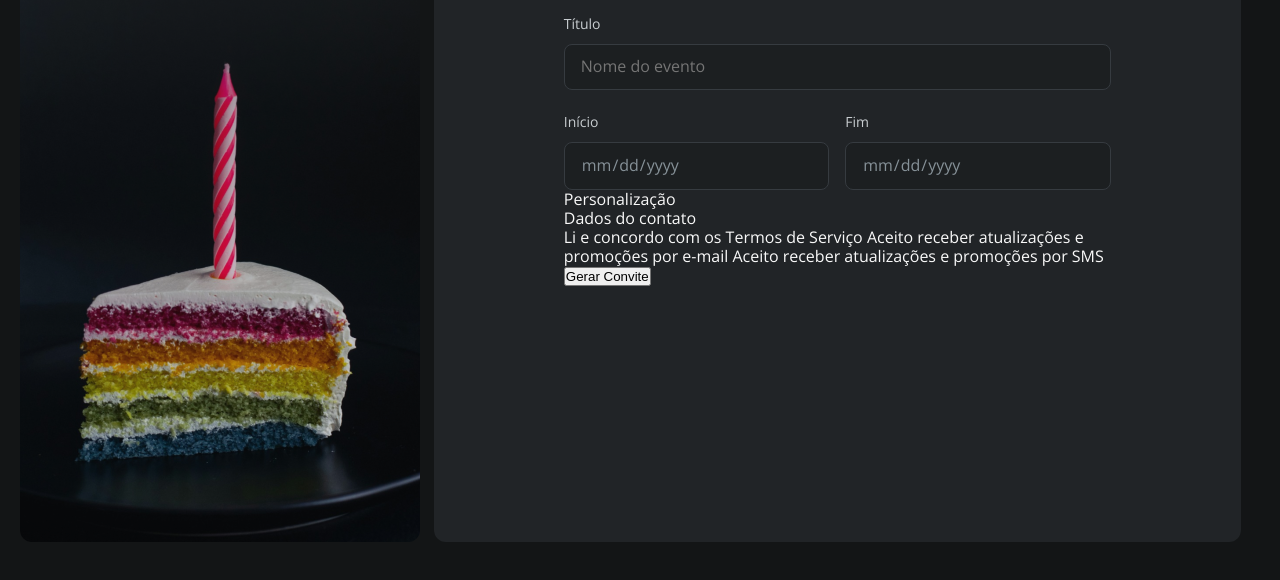
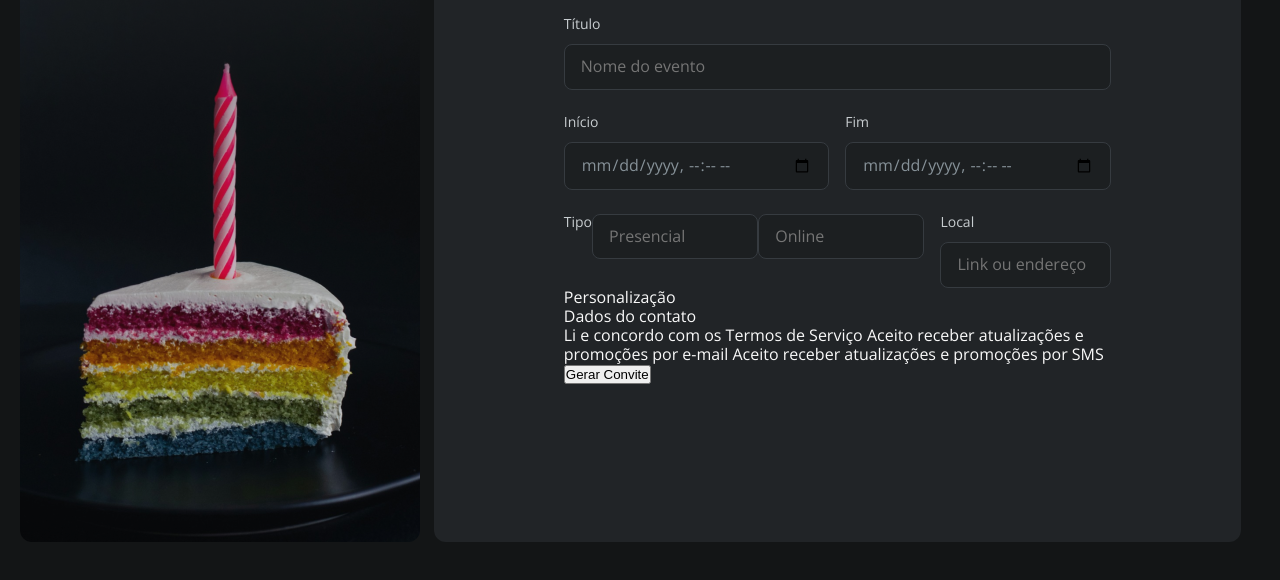
Before and after one commit to Rocha1972/08-Desafio_Formulario_Convite, a plain HTML site: page index.html in a window 1280 px wide. Shown: the part 206-786 px from the top of the page. Drawn offline with nearby package versions, Linux system fonts and the light colour scheme.

Commit message:
Arrumando o tipo de convite

```diff
--- a/index.html
+++ b/index.html
@@ -57,7 +57,7 @@
             <div class="input-date">
               <label for="start-date">Início</label>
               <input
-              type="date"
+              type="datetime-local"
               name="start-date"
               id="start-date">
             </div>
@@ -65,12 +65,46 @@
             <div class="input-date">
               <label for="end-date">Fim</label>
               <input
-              type="date"
+              type="datetime-local"
               name="end-date"
               id="end-date">
             </div>
+          </div>
 
+          <div id="info-flex">
+            <div class="input-info box">
+
+              <label for="choose">Tipo</label>
+
+              <span>
+                <input
+                type="text"
+                name="choose"
+                id="choose"
+                placeholder="Presencial">
+              </span>
+
+              <span>
+                <input
+                type="text"
+                name="kind-choose"
+                id="kind-choose"
+                placeholder="Online">
+              </span>
+
+            </div>
+
+            <div class="input-info address">
+              <label for="address-link">Local</label>
+              <input
+              type="text"
+              name="address-link"
+              id="address-link"
+              placeholder="Link ou endereço">
+            </div>
           </div>
+
+
         </fieldset>
 
         <fieldset class="personalization">
--- a/styles/sections/event.css
+++ b/styles/sections/event.css
@@ -17,3 +17,19 @@ input[type="date"] {
     opacity: 0;
   }
 }
+
+#info-flex {
+  display: flex;
+  gap: 1rem;
+}
+
+/* .input-info {
+  flex: 2;
+} */
+
+.box {
+  display: flex;
+  /* grid-template: 2, 1fr; */
+
+
+}
```
